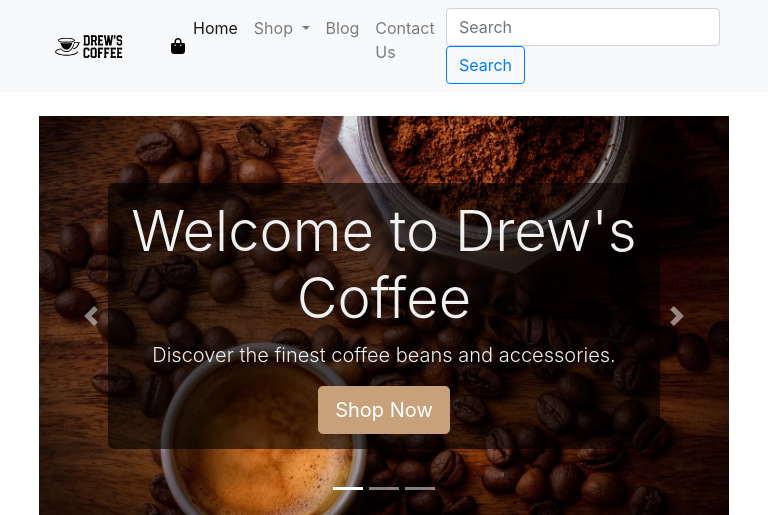
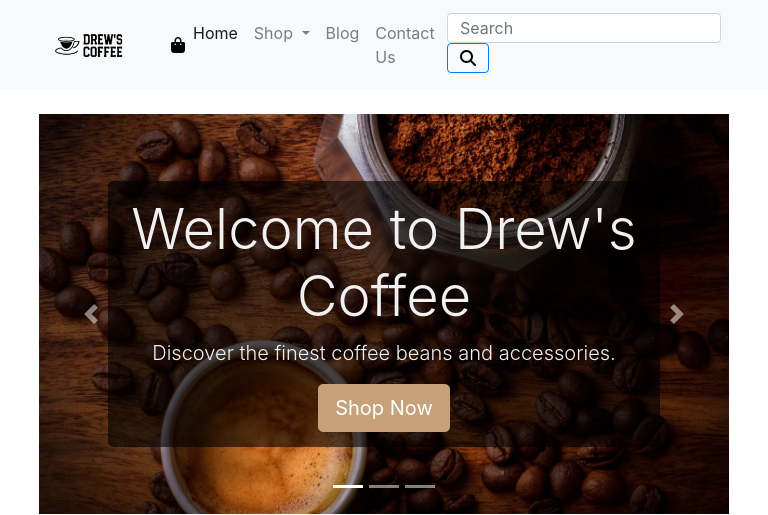
Before and after one commit to anthonyhaj/Drews-coffee-PP5, a Django app: page / in a window 768 px wide. Shown: the top 515 px of the page. Run offline with Django 3.2, Linux system fonts and the light colour scheme; some libraries are stand-ins or nearby versions.

Commit message:
add styling for search bar for all devices

```diff
--- a/static/css/base.css
+++ b/static/css/base.css
@@ -10,6 +10,17 @@
 
 a {
     text-decoration: none;
+}
+
+/* Navigation Bar */
+
+.custom-search {
+    width: 150px;
+    height: 30px;
+}
+.custom-button {
+    height: 30px;
+    line-height: 0.5;
 }
 
 /* Hero Carousel */
@@ -52,6 +63,19 @@
     }
 }
 
+/* Media queries for medium devices */
+@media (min-width: 768px) and (max-width: 992px) {
+    .custom-search-md {
+        width: 60px;
+        height: 25px;
+    }
+
+    .custom-button-md {
+        height: 25px;
+        line-height: 0.5;
+    }
+}
+
 .btn-primary {
     background-color: #c7a17a !important;
     border-color: #c7a17a !important;
--- a/templates/base.html
+++ b/templates/base.html
@@ -32,6 +32,7 @@
     <script src="https://code.jquery.com/ui/1.12.1/jquery-ui.min.js"></script>
     {% endblock %}
 </head>
+
 <body>
     <!-- Navigation bar -->
     <nav class="navbar navbar-expand-md navbar-light bg-light">
@@ -47,9 +48,13 @@
 
             <!-- Search bar for medium and large devices -->
             <form class="form-inline ml-auto d-none d-lg-block">
-                <input class="form-control mr-sm-2" type="search" placeholder="Search" aria-label="Search">
-                <button class="btn btn-outline-primary my-2 my-sm-0" type="submit">Search</button>
+                <input class="form-control custom-search custom-search-md mr-sm-2" type="search" placeholder="Search"
+                    aria-label="Search">
+                <button class="btn btn-outline-primary custom-button custom-button-md my-2 my-sm-0" type="submit">
+                    <i class="fas fa-search"></i>
+                </button>
             </form>
+
 
             <!-- Shopping bag icon for medium and large devices -->
             <div class="navbar-icon-link ml-3 d-none d-md-block">
@@ -88,10 +93,14 @@
                         </a>
                     </li>
                     <!-- Search bar for small devices in hamburger menu -->
+                    <!-- Search bar for small devices in hamburger menu -->
                     <li class="nav-item d-lg-none">
                         <form class="form-inline ml-auto">
-                            <input class="form-control mr-sm-2" type="search" placeholder="Search" aria-label="Search">
-                            <button class="btn btn-outline-primary my-2 my-sm-0" type="submit">Search</button>
+                            <input class="form-control custom-search mr-sm-2" type="search" placeholder="Search"
+                                aria-label="Search">
+                            <button class="btn btn-outline-primary custom-button my-2 my-sm-0" type="submit">
+                                <i class="fas fa-search"></i>
+                            </button>
                         </form>
                     </li>
                 </ul>
```
